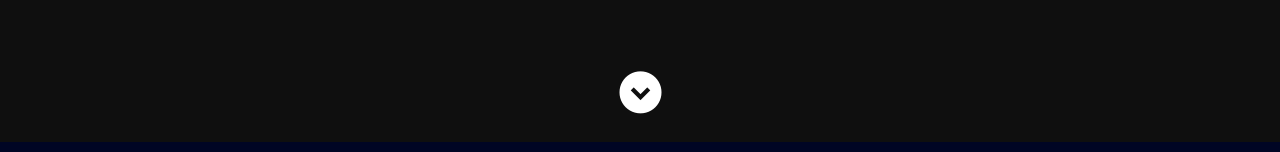
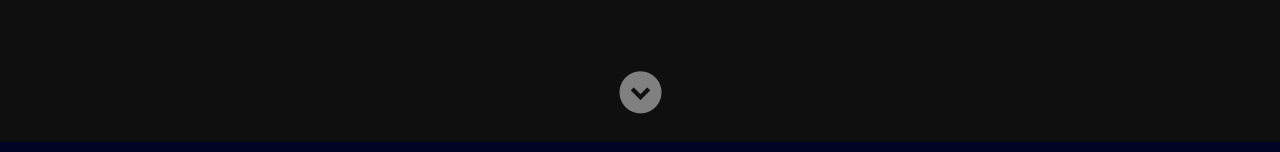
Before and after one commit to Federico531/FEDE-PORTFOLIO, a React (Create React App) app: page / in a window 1280 px wide. Shown: the part 648-800 px from the top of the page. Built offline with nearby package versions, Linux system fonts and the light colour scheme.

Commit message:
seguir revisando responsive

```diff
--- a/public/css/layout.css
+++ b/public/css/layout.css
@@ -116,13 +116,12 @@ header .scrolldown a {
    bottom: 30px;
    left: 50%;
    margin-left: -29px;
-   color: #fff;
    display: block;
    height: 42px;
    width: 42px;
    font-size: 42px;
    line-height: 42px;
-   color: #fff;
+   color: gray;
    border-radius: 100%;
    -webkit-transition: all .3s ease-in-out;
    -moz-transition: all .3s ease-in-out;
```
